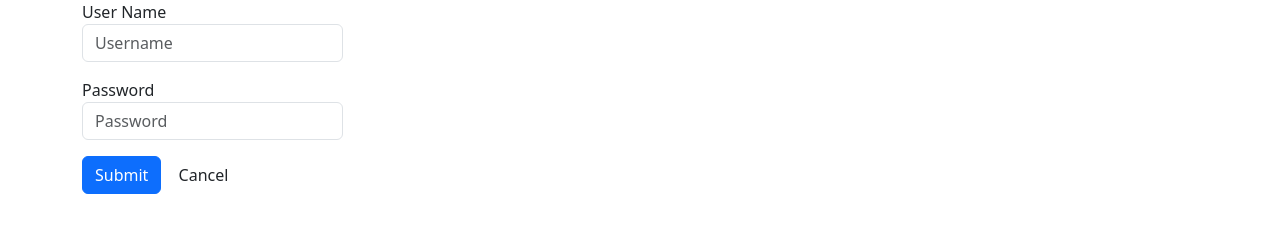
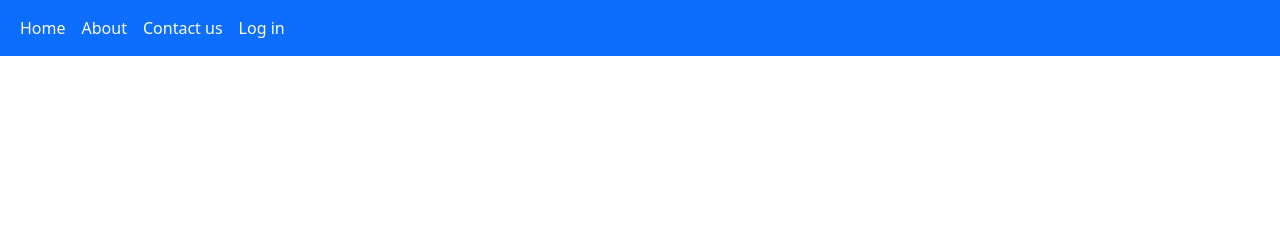
Before and after one commit to johnnicolevinluan-bot/practice, a plain HTML site: page index.html in a window 1280 px wide. Drawn offline with Linux system fonts and the light colour scheme.

Commit message:
created navigation

```diff
--- a/index.html
+++ b/index.html
@@ -9,29 +9,27 @@
 
 </head>
 <body>
-    <div class="container">
-        <div class="row">
-            <div class="col-lg-3 col-md-6 col-sm-12">
-                <form action="home.html" method="post">
-                    <div class="form-group">
-                        <label for="">User Name</label>
-                        <input type="text" class="form-control" placeholder="Username">
-                    </div>
+    <nav class="navbar navbar-expand-sm bg-primary">
 
-                    <div class="form-group mt-3 mb-3">
-                        <label for="">Password</label>
-                        <input type="password" class="form-control" placeholder="Password">
-                    </div>
+        <div class="container-fluid">
 
+            <ul class="navbar-nav">
+                <li class="nav-item">
+                    <a class="nav-link text-white" href="#">Home</a>
+                </li>
+                <li class="nav-item">
+                    <a class="nav-link text-white" href="#">About</a>
+                </li>
+                <li class="nav-item">
+                    <a class="nav-link text-white" href="#">Contact us</a>
+                </li>
 
-                    <button type="submit" class="btn btn-primary">Submit</button>
-                    <button type="button" class="btn btn-default">Cancel</button>
-
-                </form>
-            </div>
-
+                <li class="nav-item">
+                    <a class="nav-link text-white" href="login.html">Log in</a>
+                </li>
+            </ul>
         </div>
 
-    </div>
+        </nav>
 </body>
 </html>
```
Also changed, not shown: login.html (added, +37 -0 lines).
